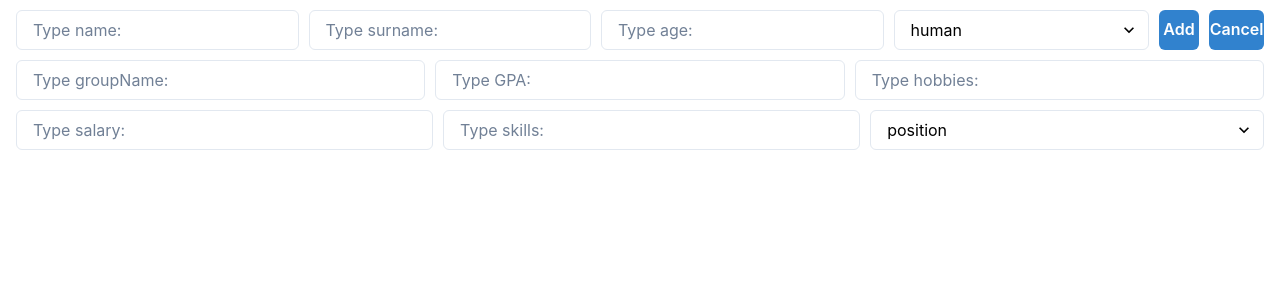
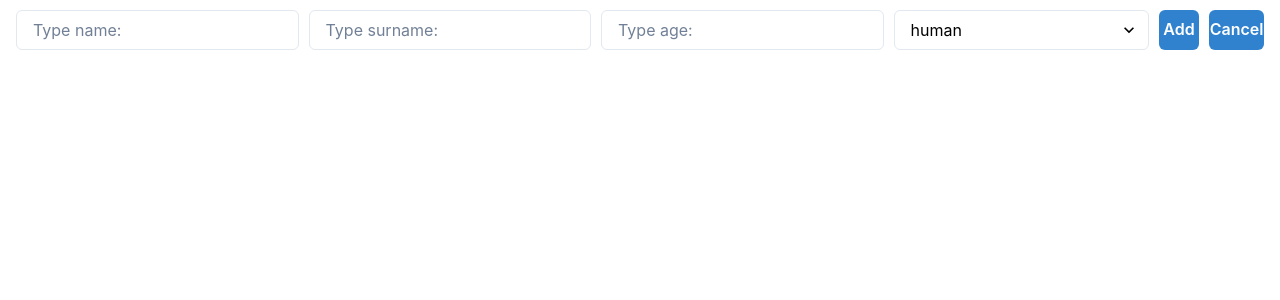
Before and after one commit to yaliyev/typescript-react-weekend, a React (Vite) app in the folder humanoid-react-typescript/: page / in a window 1280 px wide. Shown: the top 300 px of the page. Built offline with nearby package versions, Linux system fonts and the light colour scheme.

Commit message:
toggle models in ui

```diff
--- a/humanoid-react-typescript/src/components/Form.tsx
+++ b/humanoid-react-typescript/src/components/Form.tsx
@@ -13,7 +13,7 @@ const Form = () => {
                 <Input placeholder='Type name:' />
                 <Input placeholder='Type surname:' />
                 <Input placeholder='Type age:' />
-                <Select defaultValue={"human"} color='black'>
+                <Select onChange={(e)=>{ setOption(e.target.value) }} defaultValue={"human"} color='black'>
 
                     <option disabled>human</option>
                     <option value='student'>student</option>
@@ -23,21 +23,26 @@ const Form = () => {
                 <Button paddingInline={"22px"} colorScheme='blue'>Cancel</Button>
             </Flex>
 
-            <Flex marginTop={"10px"} columnGap={"10px"} color='white'>
+{option == "student" ? <Flex marginTop={"10px"} columnGap={"10px"} color='white'>
                 <Input placeholder='Type groupName:' />
                 <Input placeholder='Type GPA:' />
                 <Input placeholder='Type hobbies:' />
 
-            </Flex>
+            </Flex> : <></> }
 
-            <Flex marginTop={"10px"} columnGap={"10px"} color='white'>
+
+{option == "employee" ? <Flex marginTop={"10px"} columnGap={"10px"} color='white'>
                 <Input placeholder='Type salary:' />
                 <Input placeholder='Type skills:' />
-                <Select  placeholder='position' color='black'>
-
+                <Select  defaultValue='position' color='black'>
+                <option disabled>position</option>
+                    <option value='ceo'>CEO</option>
+                    <option value='recruiter'>Recruiter</option>
+                    <option value='developer'>Developer</option>
                 </Select>
 
-            </Flex>
+            </Flex> : <></>}
+
 
 
         </Container>
```
